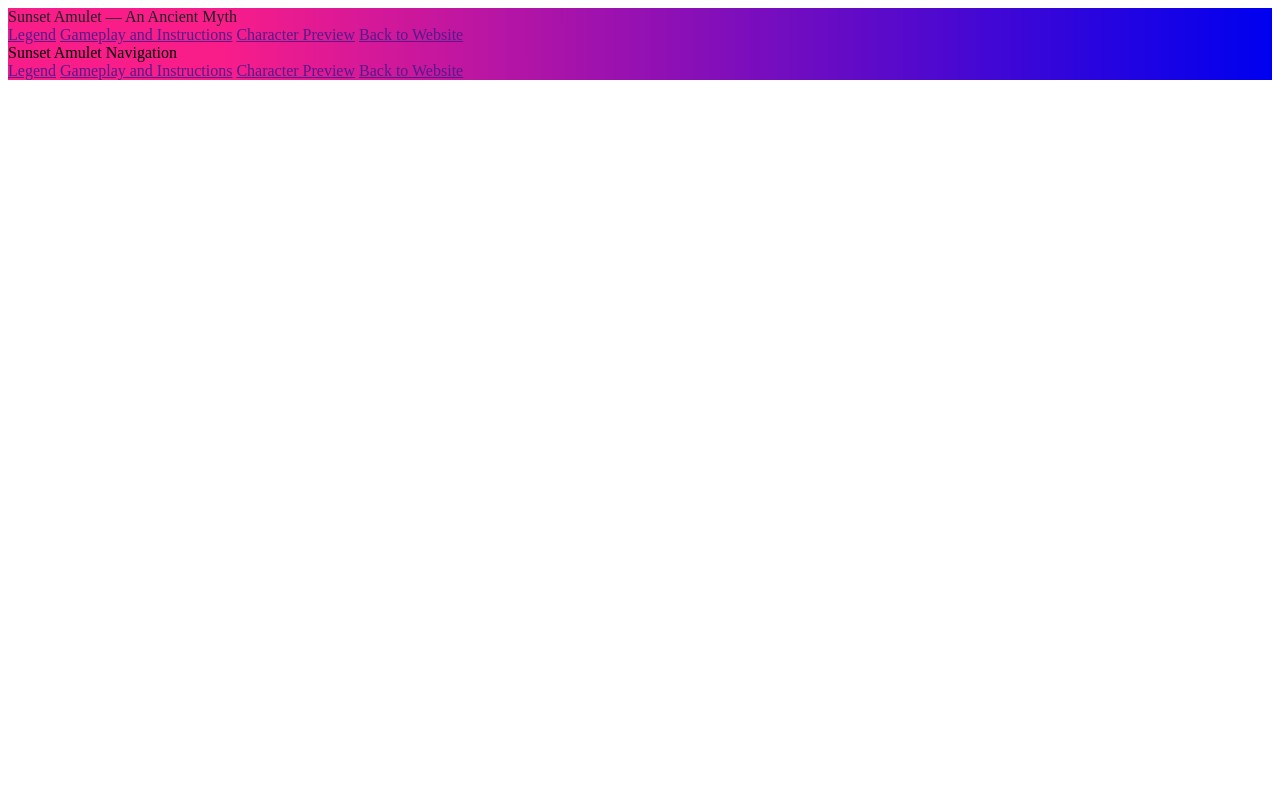
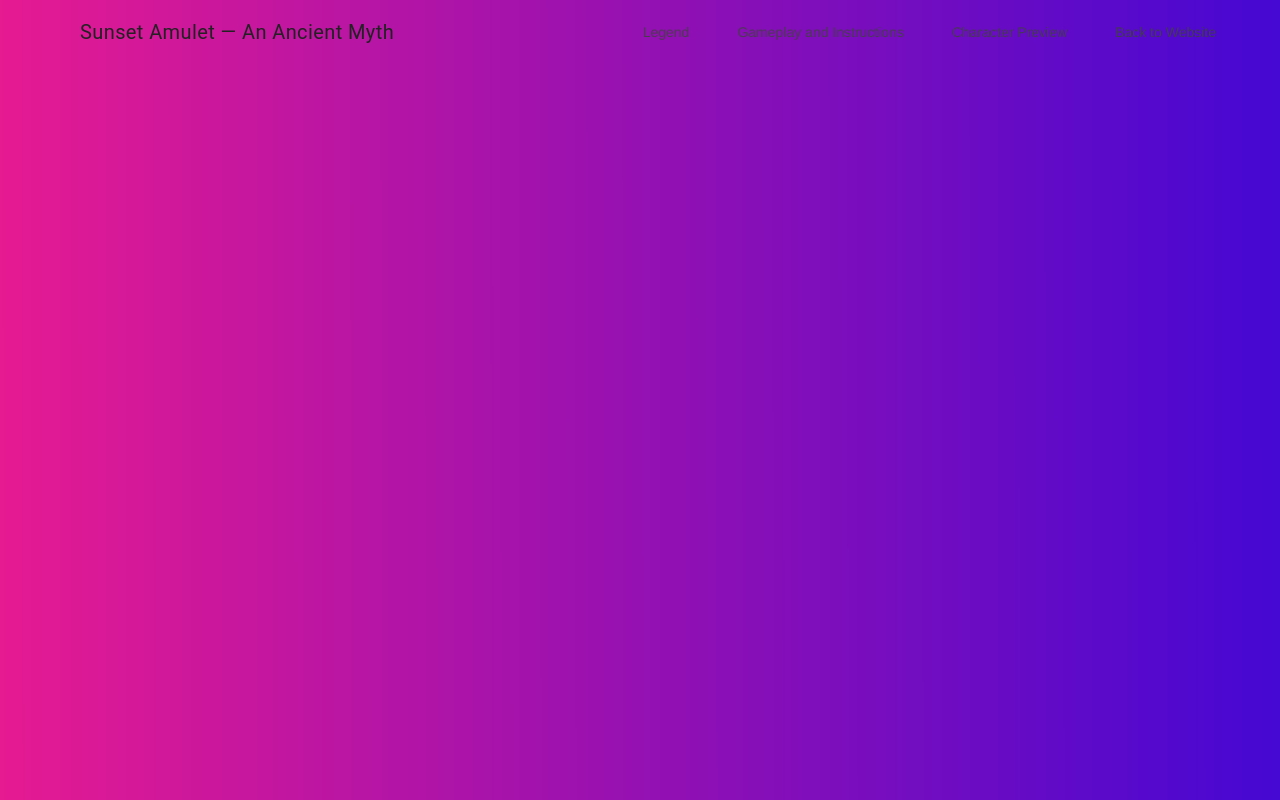
Before and after one commit to AcademicPi/DreamweaverAncientEgypt, a plain HTML site: page index.html in a window 1280 px wide. Drawn offline with nearby package versions, Linux system fonts and the light colour scheme; no server answers.

Commit message:
Corrected Unclosed Quotation

```diff
--- a/index.html
+++ b/index.html
@@ -4,7 +4,7 @@
 		<title> Sunset Amulet </title>
 		<script src="processing-1.4.8.min.js"></script>
 		<link rel="stylesheet" href="https://fonts.googleapis.com/icon?family=Material+Icons">
-		<link rel="stylesheet" href="https://code.getmdl.io/1.3.0/material.grey-pink.min.css/>
+		<link rel="stylesheet" href="https://code.getmdl.io/1.3.0/material.grey-pink.min.css"/>
 		<script defer src="https://code.getmdl.io/1.3.0/material.min.js"></script>
 	</head>
 	<body>
```
